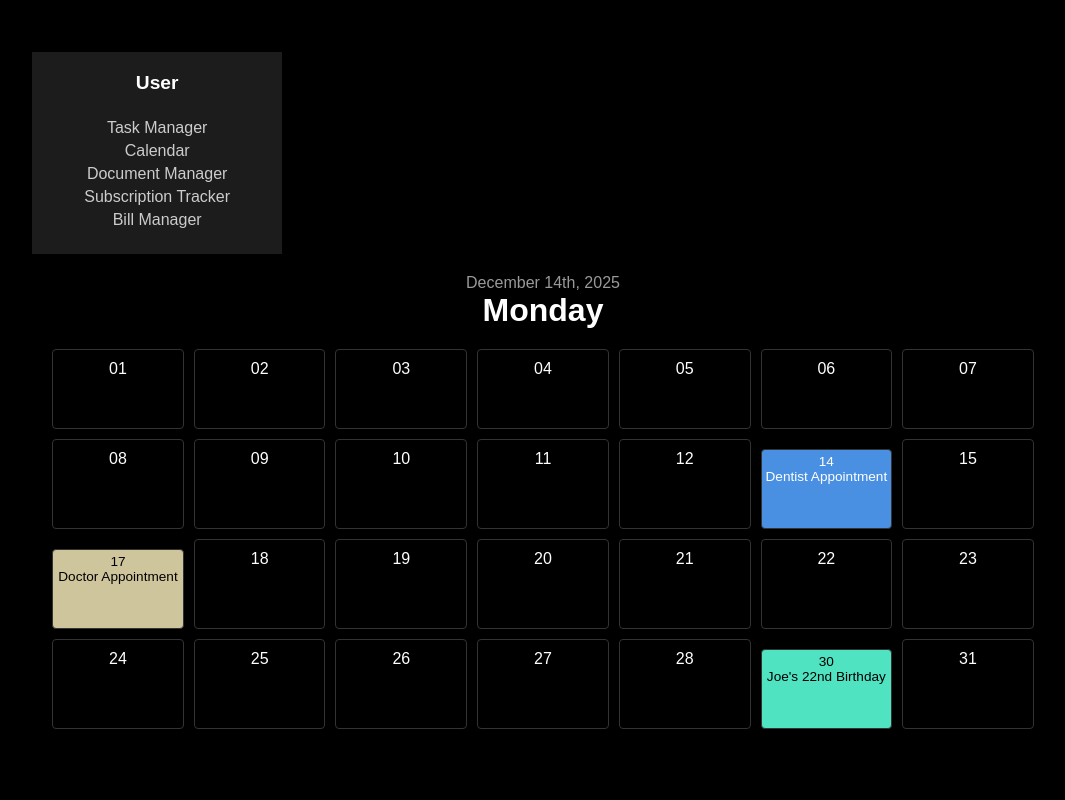
After one commit to Dhananjay625/LifeFlow, a Django app: page /calender/ in a window 1280 px wide. The commit adds this page. Shown: the whole page, without its empty margins (97-1162 px from the left). Run offline with Django 4.2, Linux system fonts and the light colour scheme.

Commit message:
calender page

```diff
--- a/LifeFlow/LifeFlow/urls.py
+++ b/LifeFlow/LifeFlow/urls.py
@@ -19,5 +19,6 @@ from main import views
 
 urlpatterns = [
     path('admin/', admin.site.urls),
-    path('', views.index, name='index'),
+    path('login/', views.login, name='login'),
+    path('calender/', views.calender, name='calender')
 ]
--- a/LifeFlow/main/static/index.css
+++ b/LifeFlow/main/static/index.css
@@ -16,6 +16,11 @@
 
 .container {
   text-align: center;
+}
+
+.container .bar {
+  display: flex;
+  height: 100vh;
 }
 
 .title {
@@ -79,3 +84,82 @@
   color: white;
   text-decoration: underline;
 }
+
+
+.sidebar {
+  width: 250px;
+  background-color: #1c1c1c;
+  padding: 20px;
+  display: flex;
+  flex-direction: column;
+  gap: 20px;
+}
+
+.sidebar .user {
+  font-size: 1.2rem;
+  font-weight: bold;
+}
+
+.nav a {
+  text-decoration: none;
+  color: #ccc;
+  margin: 5px 0;
+  display: block;
+}
+
+.nav a:hover {
+  color: white;
+}
+
+.calendar {
+  flex-grow: 1;
+  padding: 20px;
+  display: flex;
+  flex-direction: column;
+}
+
+.calendar-header {
+  text-align: center;
+  margin-bottom: 20px;
+}
+
+.calendar-header span {
+  color: #999;
+}
+
+.calendar-grid {
+  display: grid;
+  grid-template-columns: repeat(7, 1fr);
+  gap: 10px;
+  flex-grow: 1;
+}
+
+.day {
+  border: 1px solid #333;
+  border-radius: 4px;
+  padding: 10px;
+  position: relative;
+  min-height: 80px;
+}
+
+.event {
+  margin-top: 10px;
+  font-size: 0.85rem;
+  background-color: #2d2d2d;
+  padding: 4px;
+  border-radius: 4px;
+}
+
+.event.dentist {
+  background-color: #4a90e2;
+}
+
+.event.doctor {
+  background-color: #cfc59d;
+  color: black;
+}
+
+.event.birthday {
+  background-color: #50e3c2;
+  color: black;
+}
--- /dev/null
+++ b/LifeFlow/main/templates/calender.html
@@ -0,0 +1,63 @@
+<!DOCTYPE html>
+<html lang="en">
+
+<head>
+    <meta charset="UTF-8" />
+    <meta name="viewport" content="width=device-width, initial-scale=1.0" />
+    <title>Calendar App</title>
+    {% load static %}
+    <link rel="stylesheet" href="{% static 'index.css' %}">
+</head>
+
+<body>
+    <div class="container bar">
+        <aside class="sidebar">
+            <div class="user">User</div>
+            <nav class="nav">
+                <a href="#">Task Manager</a>
+                <a href="#">Calendar</a>
+                <a href="#">Document Manager</a>
+                <a href="#">Subscription Tracker</a>
+                <a href="#">Bill Manager</a>
+            </nav>
+        </aside>
+        <main class="calendar">
+            <header class="calendar-header">
+                <span>December 14th, 2025</span>
+                <h1>Monday</h1>
+            </header>
+            <div class="calendar-grid">
+                <div class="day">01</div>
+                <div class="day">02</div>
+                <div class="day">03</div>
+                <div class="day">04</div>
+                <div class="day">05</div>
+                <div class="day">06</div>
+                <div class="day">07</div>
+                <div class="day">08</div>
+                <div class="day">09</div>
+                <div class="day">10</div>
+                <div class="day">11</div>
+                <div class="day">12</div>
+                <div class="day event dentist">14<br><span>Dentist Appointment</span></div>
+                <div class="day">15</div>
+                <div class="day event doctor">17<br><span>Doctor Appointment</span></div>
+                <div class="day">18</div>
+                <div class="day">19</div>
+                <div class="day">20</div>
+                <div class="day">21</div>
+                <div class="day">22</div>
+                <div class="day">23</div>
+                <div class="day">24</div>
+                <div class="day">25</div>
+                <div class="day">26</div>
+                <div class="day">27</div>
+                <div class="day">28</div>
+                <div class="day event birthday">30<br><span>Joe's 22nd Birthday</span></div>
+                <div class="day">31</div>
+            </div>
+        </main>
+    </div>
+</body>
+
+</html>
--- a/LifeFlow/main/views.py
+++ b/LifeFlow/main/views.py
@@ -1,4 +1,7 @@
 from django.shortcuts import render
 
-def index(request):
+def login(request):
     return render(request, 'index.html')
+
+def calender(request):
+    return render(request, 'calender.html')
```
Also changed, not shown: LifeFlow/main/templates/index.html (+5 -2 lines). Lines whose indentation alone changed are shown as unchanged.
